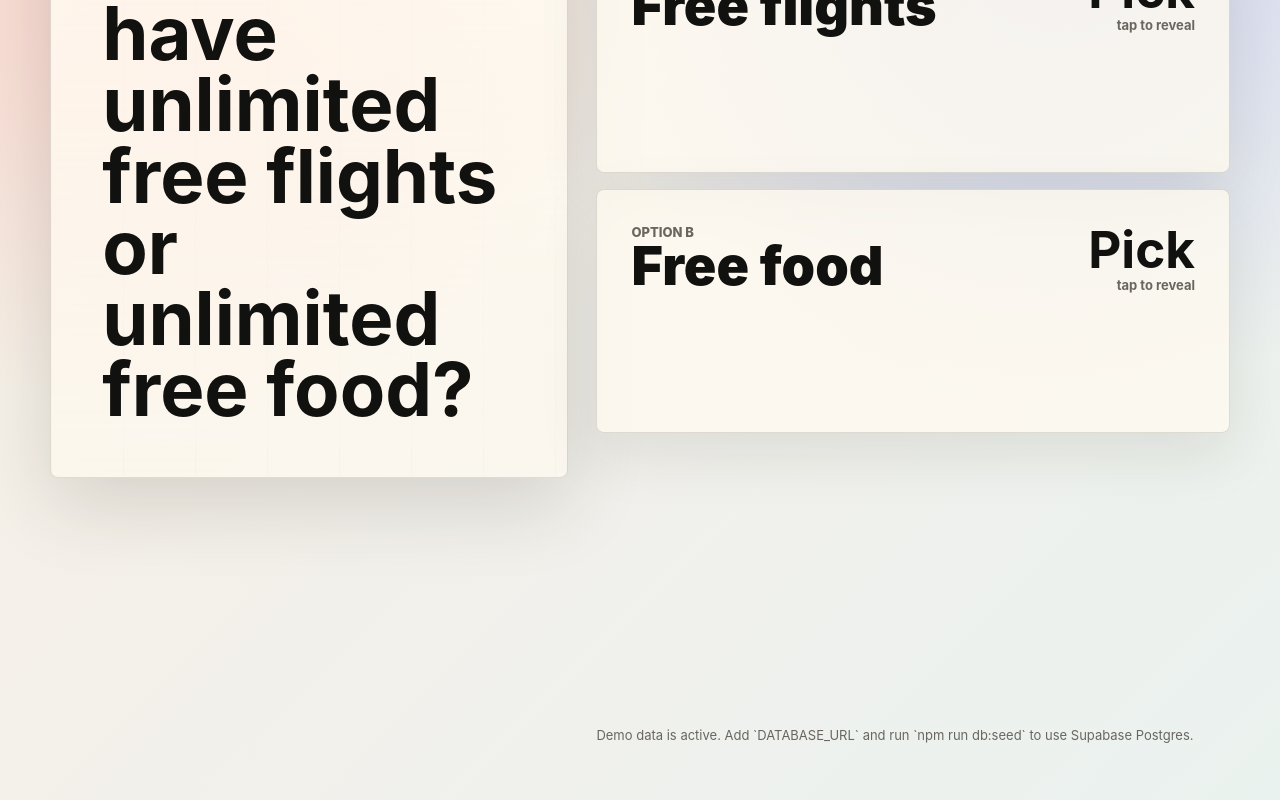
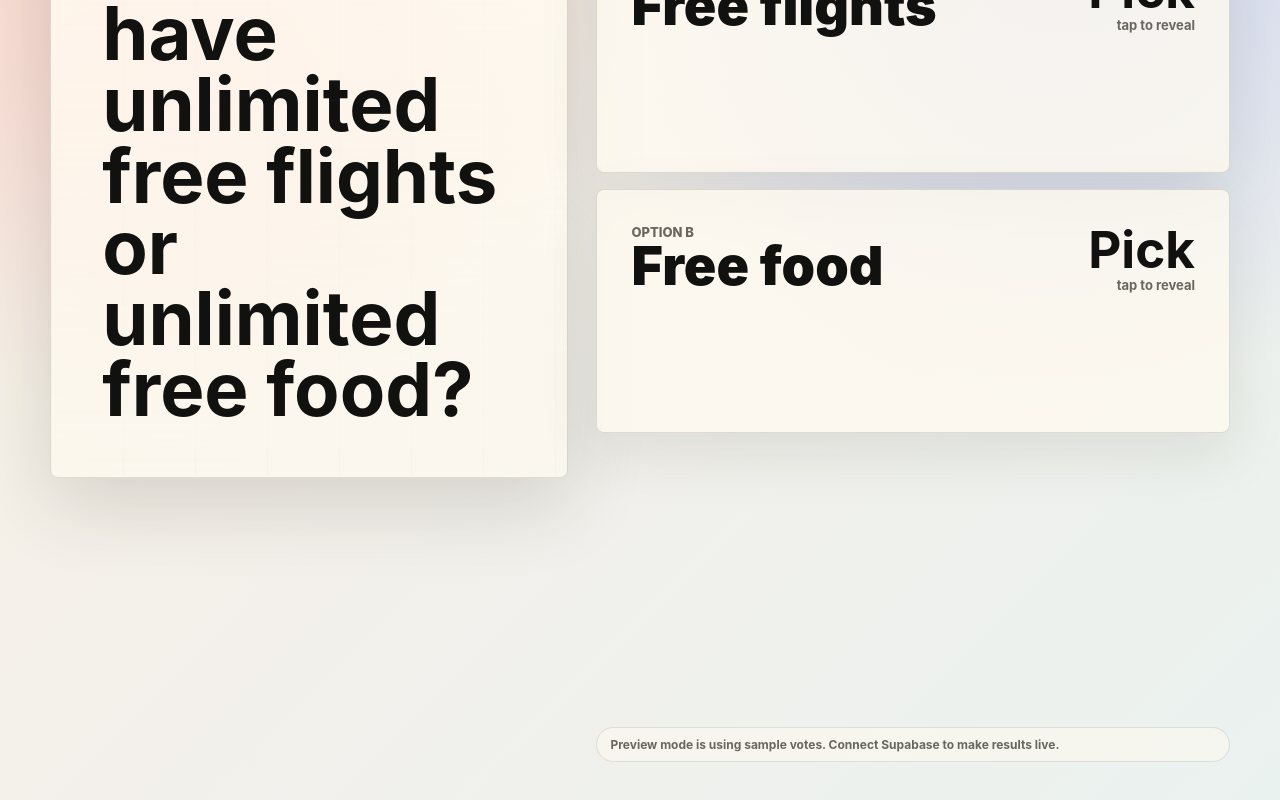
Before and after one commit to anavchug/humanity-voted, a Next.js app: page / in a window 1280 px wide. Shown: the part 236-1036 px from the top of the page. Built offline with nearby package versions, Linux system fonts and the light colour scheme; no server answers; the database is empty.

Commit message:
Polish preview mode message

```diff
--- a/app/globals.css
+++ b/app/globals.css
@@ -356,7 +356,12 @@ h1 {
   grid-column: 2;
   margin: 0;
   color: var(--muted);
-  font-size: 13px;
+  border: 1px solid rgba(17, 17, 15, 0.1);
+  border-radius: 999px;
+  padding: 9px 13px;
+  background: rgba(255, 250, 240, 0.52);
+  font-size: 12px;
+  font-weight: 700;
 }
 
 .archive-hero {
--- a/components/vote-experience.tsx
+++ b/components/vote-experience.tsx
@@ -172,7 +172,7 @@ export function VoteExperience() {
 
         {question.demoMode ? (
           <p className="demo-note">
-            Demo data is active. Add `DATABASE_URL` and run `npm run db:seed` to use Supabase Postgres.
+            Preview mode is using sample votes. Connect Supabase to make results live.
           </p>
         ) : null}
       </section>
```
